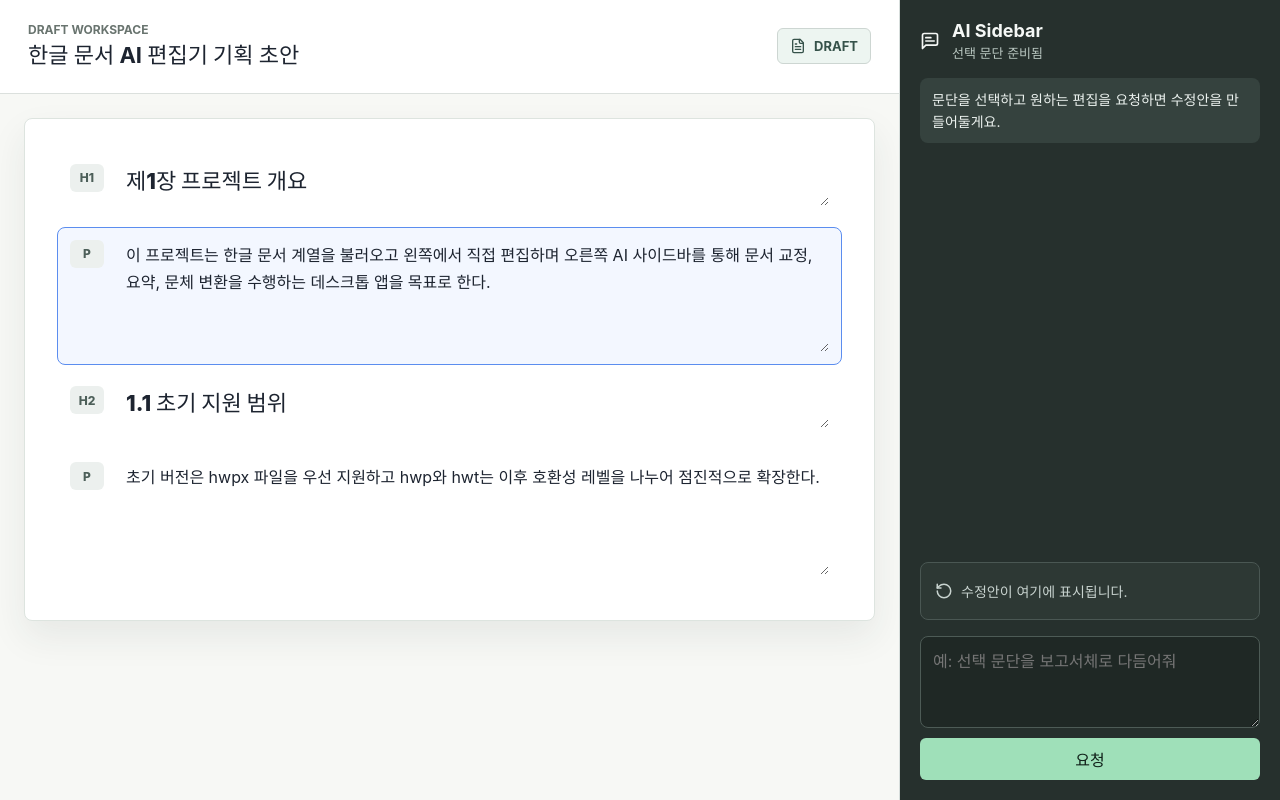
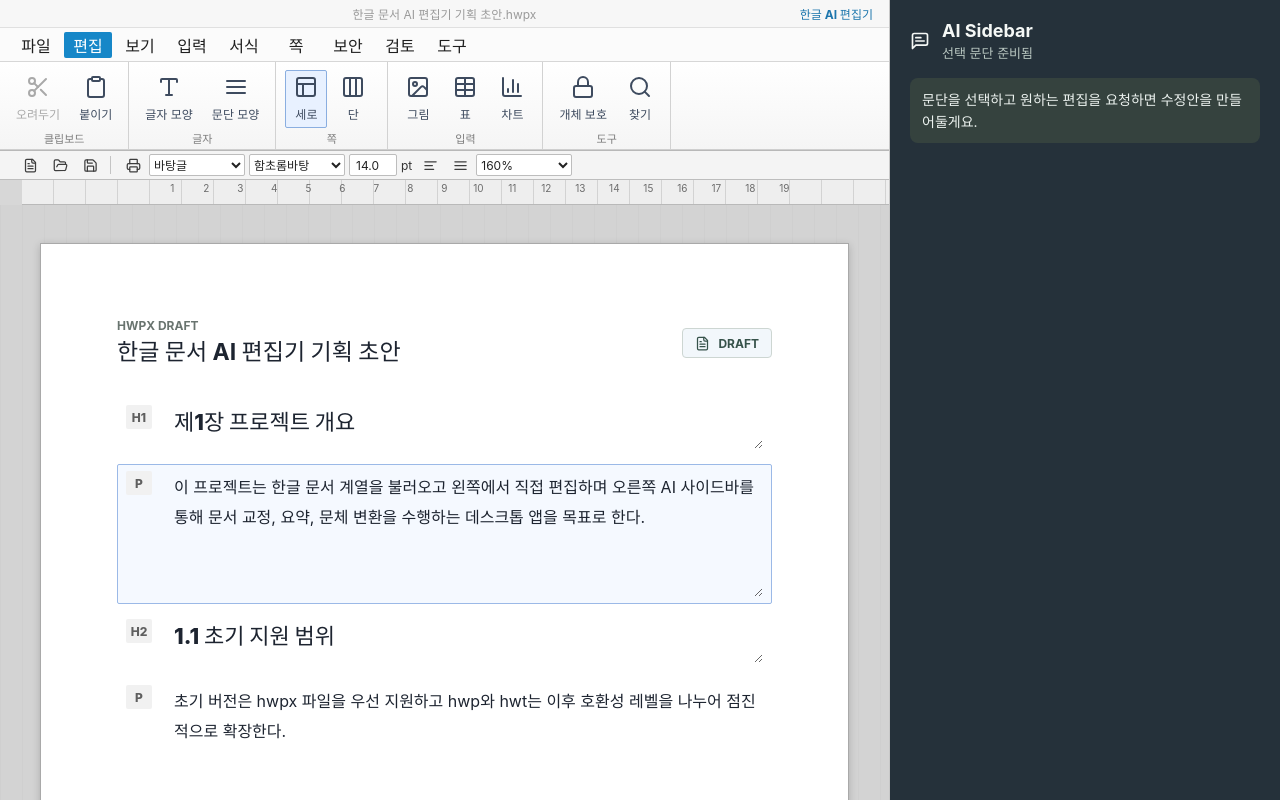
Before and after one commit to wrongstory/hangul-ai-editor, a React (Vite) app: page / in a window 1280 px wide. Shown: the top 800 px of the page. Built offline with nearby package versions, Linux system fonts and the light colour scheme.

Commit message:
feat: add hangul editor style shell

```diff
--- a/src/App.tsx
+++ b/src/App.tsx
@@ -1,4 +1,26 @@
-import { Check, FileText, MessageSquareText, RotateCcw, X } from "lucide-react";
+import {
+  AlignJustify,
+  AlignLeft,
+  BarChart3,
+  Check,
+  Clipboard,
+  Columns3,
+  FileText,
+  FolderOpen,
+  Image,
+  Layout,
+  Lock,
+  MessageSquareText,
+  Printer,
+  RotateCcw,
+  Save,
+  Scissors,
+  Search,
+  Table,
+  Type,
+  X,
+} from "lucide-react";
+import type { LucideIcon } from "lucide-react";
 import { useMemo, useState } from "react";
 import { createMockProposal } from "./ai/mockAi";
 import { initialDocument } from "./mockDocument";
@@ -87,13 +109,63 @@ export function App() {
   return (
     <main className="app-shell">
       <section className="document-pane" aria-label="문서 편집 영역">
-        <header className="topbar">
+        <HangulShellHeader documentTitle={documentState.title} />
+
+        <div className="quick-toolbar" aria-label="빠른 실행 도구">
+          <button type="button" title="새 문서">
+            <FileText size={15} aria-hidden="true" />
+          </button>
+          <button type="button" title="불러오기">
+            <FolderOpen size={15} aria-hidden="true" />
+          </button>
+          <button type="button" title="저장">
+            <Save size={15} aria-hidden="true" />
+          </button>
+          <span className="toolbar-separator" />
+          <button type="button" title="인쇄">
+            <Printer size={15} aria-hidden="true" />
+          </button>
+          <select aria-label="문단 스타일" defaultValue="바탕글">
+            <option>바탕글</option>
+            <option>제목 1</option>
+            <option>본문</option>
+          </select>
+          <select aria-label="글꼴" defaultValue="함초롬바탕">
+            <option>함초롬바탕</option>
+            <option>맑은 고딕</option>
+            <option>굴림</option>
+          </select>
+          <input aria-label="글자 크기" defaultValue="14.0" />
+          <span className="unit-label">pt</span>
+          <button type="button" title="왼쪽 정렬">
+            <AlignLeft size={15} aria-hidden="true" />
+          </button>
+          <button type="button" title="양쪽 정렬">
+            <AlignJustify size={15} aria-hidden="true" />
+          </button>
+          <select aria-label="확대 비율" defaultValue="160%">
+            <option>100%</option>
+            <option>125%</option>
+            <option>160%</option>
+            <option>200%</option>
+          </select>
+        </div>
+
+        <div className="ruler" aria-hidden="true">
+          {Array.from({ length: 19 }, (_, index) => (
+            <span key={index}>{index + 1}</span>
+          ))}
+        </div>
+
+        <div className="document-workbench">
+          <div className="page-sheet">
+            <header className="page-title-row">
               <div>
-            <span className="eyebrow">Draft workspace</span>
+                <span className="eyebrow">HWPX Draft</span>
                 <h1>{documentState.title}</h1>
               </div>
               <div className="format-badge">
-            <FileText size={16} aria-hidden="true" />
+                <FileText size={15} aria-hidden="true" />
                 {documentState.sourceFormat.toUpperCase()}
               </div>
             </header>
@@ -108,6 +180,8 @@ export function App() {
                   onChange={(text) => updateBlockText(block.id, text)}
                 />
               ))}
+            </div>
+          </div>
         </div>
       </section>
 
@@ -173,6 +247,103 @@ export function App() {
   );
 }
 
+function HangulShellHeader({ documentTitle }: { documentTitle: string }) {
+  const menuItems = ["파일", "편집", "보기", "입력", "서식", "쪽", "보안", "검토", "도구"];
+  const ribbonGroups: Array<{
+    label: string;
+    items: Array<{
+      icon: LucideIcon;
+      label: string;
+      active?: boolean;
+      muted?: boolean;
+    }>;
+  }> = [
+    {
+      label: "클립보드",
+      items: [
+        { icon: Scissors, label: "오려두기", muted: true },
+        { icon: Clipboard, label: "붙이기" },
+      ],
+    },
+    {
+      label: "글자",
+      items: [
+        { icon: Type, label: "글자 모양" },
+        { icon: AlignJustify, label: "문단 모양" },
+      ],
+    },
+    {
+      label: "쪽",
+      items: [
+        { icon: Layout, label: "세로", active: true },
+        { icon: Columns3, label: "단" },
+      ],
+    },
+    {
+      label: "입력",
+      items: [
+        { icon: Image, label: "그림" },
+        { icon: Table, label: "표" },
+        { icon: BarChart3, label: "차트" },
+      ],
+    },
+    {
+      label: "도구",
+      items: [
+        { icon: Lock, label: "개체 보호" },
+        { icon: Search, label: "찾기" },
+      ],
+    },
+  ];
+
+  return (
+    <header className="hangul-shell-header">
+      <div className="window-title">
+        <span>{documentTitle}.hwpx</span>
+        <strong>한글 AI 편집기</strong>
+      </div>
+      <nav className="menu-strip" aria-label="상단 메뉴">
+        {menuItems.map((item) => (
+          <button
+            className={item === "편집" ? "active" : ""}
+            key={item}
+            type="button"
+          >
+            {item}
+          </button>
+        ))}
+      </nav>
+      <div className="ribbon" aria-label="편집 리본">
+        {ribbonGroups.map((group) => (
+          <div className="ribbon-group" key={group.label}>
+            <div className="ribbon-actions">
+              {group.items.map((item) => {
+                const Icon = item.icon;
+                return (
+                  <button
+                    className={[
+                      "ribbon-button",
+                      item.active ? "active" : "",
+                      item.muted ? "muted" : "",
+                    ].join(" ")}
+                    key={item.label}
+                    type="button"
+                    title={item.label}
+                  >
+                    <Icon size={24} aria-hidden="true" />
+                    <span>{item.label}</span>
+                  </button>
+                );
+              })}
+            </div>
+            <span className="ribbon-label">{group.label}</span>
+          </div>
+        ))}
+      </div>
+    </header>
+  );
+}
+
 type DocumentBlockEditorProps = {
   block: DocumentBlock;
   selected: boolean;
--- a/src/styles.css
+++ b/src/styles.css
@@ -1,6 +1,6 @@
 :root {
   color: #1d2430;
-  background: #f5f7f8;
+  background: #d7d7d7;
   font-family:
     Inter, "Segoe UI", "Apple SD Gothic Neo", "Malgun Gothic", sans-serif;
   font-synthesis: none;
@@ -18,43 +18,262 @@ body {
 }
 
 button,
+input,
+select,
 textarea {
   font: inherit;
 }
 
 .app-shell {
   display: grid;
-  grid-template-columns: minmax(0, 1fr) 380px;
+  grid-template-columns: minmax(0, 1fr) 390px;
   min-height: 100vh;
-  background: #eef2f1;
+  background: #d4d4d4;
 }
 
 .document-pane {
   display: flex;
   min-width: 0;
   flex-direction: column;
-  border-right: 1px solid #d7dedc;
-  background: #f7f8f5;
+  border-right: 1px solid #c8c8c8;
+  background: #d7d7d7;
 }
 
-.topbar {
+.hangul-shell-header {
+  border-bottom: 1px solid #b8b8b8;
+  background: #f7f7f7;
+}
+
+.window-title {
+  display: grid;
+  grid-template-columns: 1fr auto 1fr;
+  align-items: center;
+  min-height: 28px;
+  padding: 0 16px;
+  border-bottom: 1px solid #e0e0e0;
+  color: #9a9a9a;
+  font-size: 12px;
+}
+
+.window-title span {
+  justify-self: center;
+  grid-column: 2;
+}
+
+.window-title strong {
+  justify-self: end;
+  color: #1d76ad;
+  font-size: 12px;
+}
+
+.menu-strip {
+  display: flex;
+  align-items: center;
+  gap: 4px;
+  min-height: 34px;
+  padding: 0 12px;
+  border-bottom: 1px solid #d7d7d7;
+  background: #fbfbfb;
+}
+
+.menu-strip button {
+  min-width: 48px;
+  height: 26px;
+  border: 0;
+  border-radius: 2px;
+  color: #1f1f1f;
+  background: transparent;
+  cursor: pointer;
+}
+
+.menu-strip button.active {
+  color: #ffffff;
+  background: #1687c8;
+  font-weight: 700;
+}
+
+.ribbon {
+  display: flex;
+  align-items: stretch;
+  gap: 0;
+  min-height: 88px;
+  overflow-x: auto;
+  border-bottom: 1px solid #cfcfcf;
+  background: linear-gradient(#ffffff, #f5f5f5);
+}
+
+.ribbon-group {
+  display: grid;
+  min-width: 112px;
+  grid-template-rows: 1fr 18px;
+  padding: 8px 9px 3px;
+  border-right: 1px solid #d2d2d2;
+}
+
+.ribbon-actions {
+  display: flex;
+  align-items: start;
+  gap: 5px;
+}
+
+.ribbon-button {
+  display: grid;
+  place-items: center;
+  gap: 3px;
+  min-width: 42px;
+  min-height: 58px;
+  border: 1px solid transparent;
+  border-radius: 2px;
+  color: #3e4b5f;
+  background: transparent;
+  cursor: pointer;
+}
+
+.ribbon-button.active {
+  border-color: #8aaee0;
+  background: #e8f1ff;
+}
+
+.ribbon-button.muted {
+  color: #a9a9a9;
+}
+
+.ribbon-button span {
+  max-width: 52px;
+  color: inherit;
+  font-size: 12px;
+  line-height: 1.2;
+  text-align: center;
+  white-space: normal;
+}
+
+.ribbon-label {
+  align-self: end;
+  color: #7c7c7c;
+  font-size: 11px;
+  text-align: center;
+}
+
+.quick-toolbar {
+  display: flex;
+  align-items: center;
+  gap: 4px;
+  min-height: 29px;
+  padding: 3px 16px;
+  border-bottom: 1px solid #bdbdbd;
+  background: #f4f4f4;
+}
+
+.quick-toolbar button {
+  display: grid;
+  place-items: center;
+  width: 26px;
+  height: 22px;
+  border: 1px solid transparent;
+  border-radius: 2px;
+  color: #3d3d3d;
+  background: transparent;
+  cursor: pointer;
+}
+
+.quick-toolbar button:hover {
+  border-color: #9fb9da;
+  background: #eaf2ff;
+}
+
+.quick-toolbar select,
+.quick-toolbar input {
+  height: 22px;
+  border: 1px solid #bdbdbd;
+  border-radius: 2px;
+  color: #222222;
+  background: #ffffff;
+  font-size: 12px;
+}
+
+.quick-toolbar select {
+  min-width: 96px;
+}
+
+.quick-toolbar input {
+  width: 48px;
+  padding: 0 6px;
+}
+
+.unit-label {
+  color: #333333;
+  font-size: 12px;
+}
+
+.toolbar-separator {
+  width: 1px;
+  height: 18px;
+  margin: 0 4px;
+  background: #c4c4c4;
+}
+
+.ruler {
+  display: grid;
+  grid-template-columns: repeat(19, minmax(34px, 1fr));
+  height: 25px;
+  margin-left: 22px;
+  padding: 0 15%;
+  border-bottom: 1px solid #b9b9b9;
+  color: #6c6c6c;
+  background:
+    repeating-linear-gradient(
+      90deg,
+      transparent 0,
+      transparent 31px,
+      #b7b7b7 32px
+    ),
+    #eeeeee;
+  font-size: 10px;
+}
+
+.ruler span {
+  position: relative;
+  padding-top: 2px;
+  text-align: center;
+}
+
+.document-workbench {
+  min-height: 0;
+  flex: 1;
+  overflow: auto;
+  padding: 38px 32px 60px;
+  background:
+    linear-gradient(90deg, #cfcfcf 0, #cfcfcf 1px, transparent 1px) left top /
+      22px 22px,
+    #d3d3d3;
+}
+
+.page-sheet {
+  width: min(820px, calc(100% - 16px));
+  min-height: 1040px;
+  margin: 0 auto;
+  padding: 74px 76px;
+  border: 1px solid #a9a9a9;
+  background: #ffffff;
+  box-shadow: 0 2px 8px rgba(0, 0, 0, 0.18);
+}
+
+.page-title-row {
   display: flex;
   align-items: center;
   justify-content: space-between;
-  gap: 24px;
-  padding: 22px 28px;
-  border-bottom: 1px solid #dbe0dd;
-  background: #ffffff;
+  gap: 20px;
+  margin-bottom: 30px;
 }
 
-.topbar h1,
+.page-title-row h1,
 .sidebar-header h2 {
   margin: 0;
   letter-spacing: 0;
 }
 
-.topbar h1 {
-  font-size: 22px;
+.page-title-row h1 {
+  font-size: 23px;
   line-height: 1.35;
 }
 
@@ -71,34 +290,34 @@ textarea {
   display: inline-flex;
   align-items: center;
   gap: 8px;
-  min-height: 36px;
+  min-height: 30px;
   padding: 0 12px;
   border: 1px solid #cdd6d2;
-  border-radius: 6px;
+  border-radius: 4px;
   color: #36524a;
-  background: #edf5f1;
-  font-size: 13px;
+  background: #f2f7fb;
+  font-size: 12px;
   font-weight: 700;
 }
 
 .editor-surface {
-  width: min(920px, calc(100% - 48px));
-  margin: 24px auto;
-  padding: 32px;
-  border: 1px solid #dde4df;
-  border-radius: 8px;
+  width: 100%;
+  margin: 0;
+  padding: 0;
+  border: 0;
+  border-radius: 0;
   background: #ffffff;
-  box-shadow: 0 16px 36px rgba(38, 52, 45, 0.08);
+  box-shadow: none;
 }
 
 .document-block {
   display: grid;
-  grid-template-columns: 42px minmax(0, 1fr);
+  grid-template-columns: 34px minmax(0, 1fr);
   gap: 12px;
   align-items: start;
-  padding: 12px;
+  padding: 6px 8px;
   border: 1px solid transparent;
-  border-radius: 8px;
+  border-radius: 2px;
 }
 
 .document-block + .document-block {
@@ -106,18 +325,18 @@ textarea {
 }
 
 .document-block.selected {
-  border-color: #5b8def;
-  background: #f3f7ff;
+  border-color: #9bb9e7;
+  background: #f5f9ff;
 }
 
 .document-block span {
   display: grid;
   place-items: center;
-  width: 34px;
-  height: 28px;
-  border-radius: 6px;
-  color: #4d5f59;
-  background: #ecf0ee;
+  width: 26px;
+  height: 24px;
+  border-radius: 2px;
+  color: #5f5f5f;
+  background: #f1f1f1;
   font-size: 12px;
   font-weight: 800;
 }
@@ -129,18 +348,18 @@ textarea {
   outline: 0;
   color: #1d2430;
   background: transparent;
-  line-height: 1.7;
+  line-height: 1.85;
 }
 
 .document-block.heading textarea {
-  min-height: 42px;
+  min-height: 44px;
   font-size: 22px;
   font-weight: 800;
   line-height: 1.4;
 }
 
 .document-block.paragraph textarea {
-  min-height: 112px;
+  min-height: 126px;
   font-size: 16px;
 }
 
@@ -150,7 +369,7 @@ textarea {
   flex-direction: column;
   gap: 16px;
   padding: 20px;
-  background: #26302d;
+  background: #25313a;
   color: #f5f8f6;
 }
 
@@ -293,4 +512,17 @@ textarea {
   .ai-sidebar {
     min-height: 520px;
   }
+
+  .ribbon {
+    min-height: 76px;
+  }
+
+  .document-workbench {
+    padding: 22px 14px 42px;
+  }
+
+  .page-sheet {
+    min-height: 760px;
+    padding: 42px 24px;
+  }
 }
```
Lines whose indentation alone changed are shown as unchanged.
